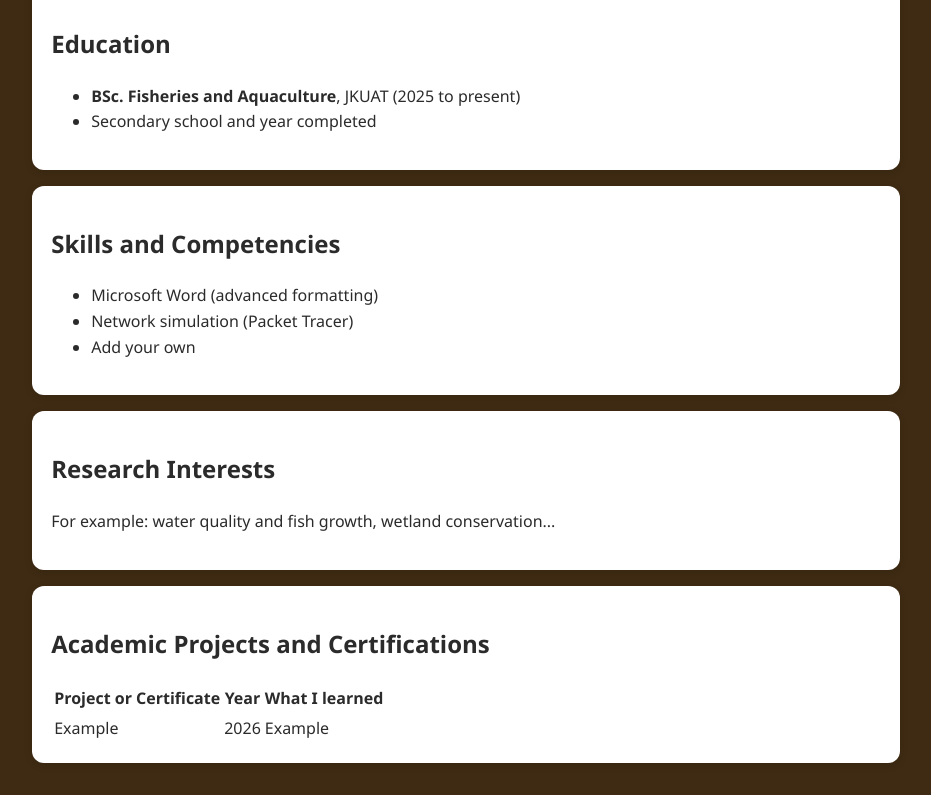
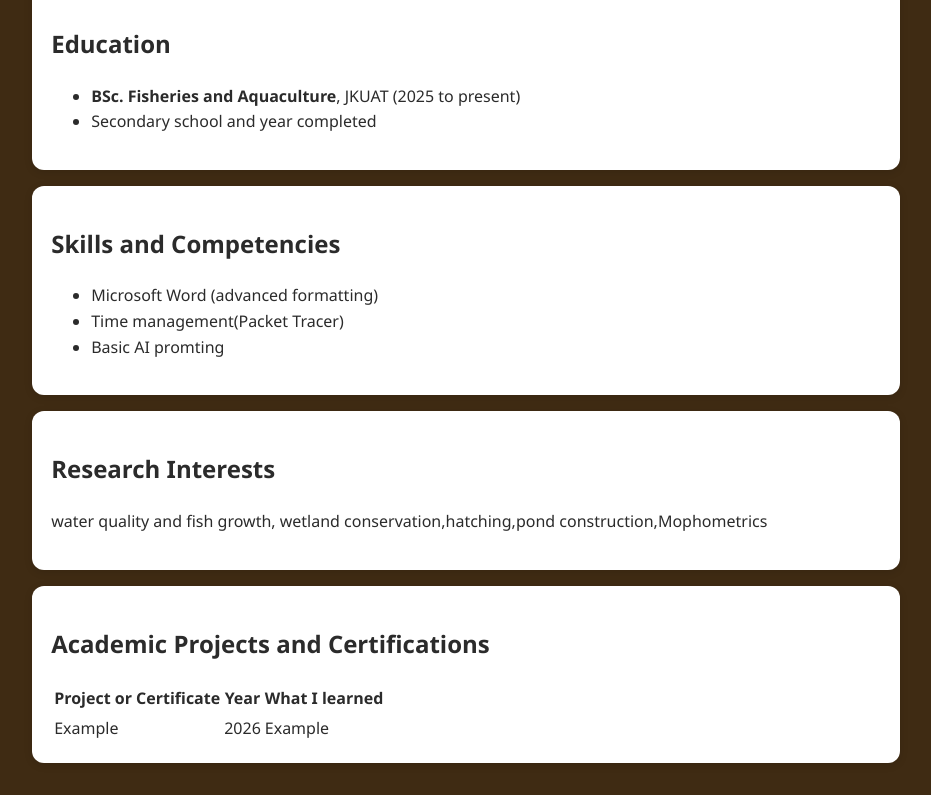
Before and after one commit to Valentineotieno/portfolio, a plain HTML site: page academic.html in a window 1280 px wide. Shown: the part 1007-1802 px from the top of the page, without its empty margins (174-1105 px from the left). Drawn offline with Linux system fonts and the light colour scheme.

Commit message:
fix image

```diff
--- a/academic.html
+++ b/academic.html
@@ -8,7 +8,7 @@
   </head>
   <body>
     <header>
-      <h1>Hi, I'm Otieno</h1>
+      <h1>Hi, I'm Otieno Valentine</h1>
       <nav>
         <a href="index.html" class="active">Home</a>
         <a href="academic.html">Academic Journey</a>
@@ -33,14 +33,14 @@
         <h2>Skills and Competencies</h2>
         <ul>
           <li>Microsoft Word (advanced formatting)</li>
-          <li>Network simulation (Packet Tracer)</li>
-          <li>Add your own</li>
+          <li>Time management(Packet Tracer)</li>
+          <li>Basic AI promting</li>
         </ul>
       </section>
       <section class="card">
         <h2>Research Interests</h2>
         <p>
-          For example: water quality and fish growth, wetland conservation...
+         water quality and fish growth, wetland conservation,hatching,pond construction,Mophometrics
         </p>
       </section>
       <section class="card">
```
Also changed, not shown: index.html (+1 -1 lines), movies.html (+4 -2 lines).
